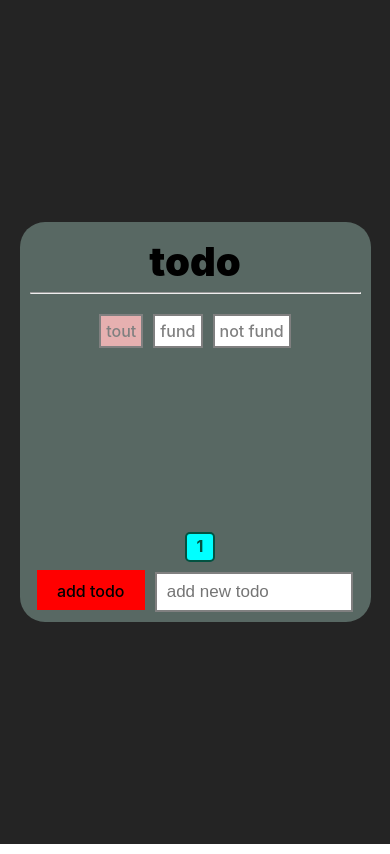
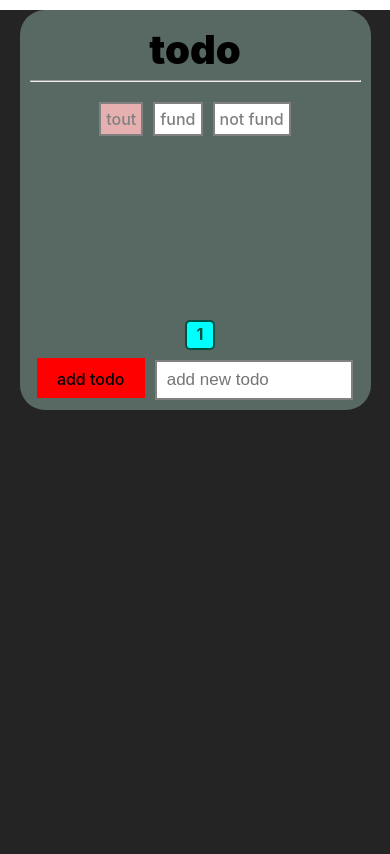
Before and after one commit to ghassenmechergui/todo-loste, a React (Vite) app: page / in a window 390 px wide. Built offline with nearby package versions, Linux system fonts and the light colour scheme.

Commit message:
modifier style

```diff
--- a/src/mystyle/Profil.css
+++ b/src/mystyle/Profil.css
@@ -204,3 +204,9 @@ input{
 .active-counter{
     background-color: aqua;
 }
+@media (max-width : 499px){
+    body{
+        align-items: start !important;
+        margin-top: 10px !important;
+    }
+}
```
